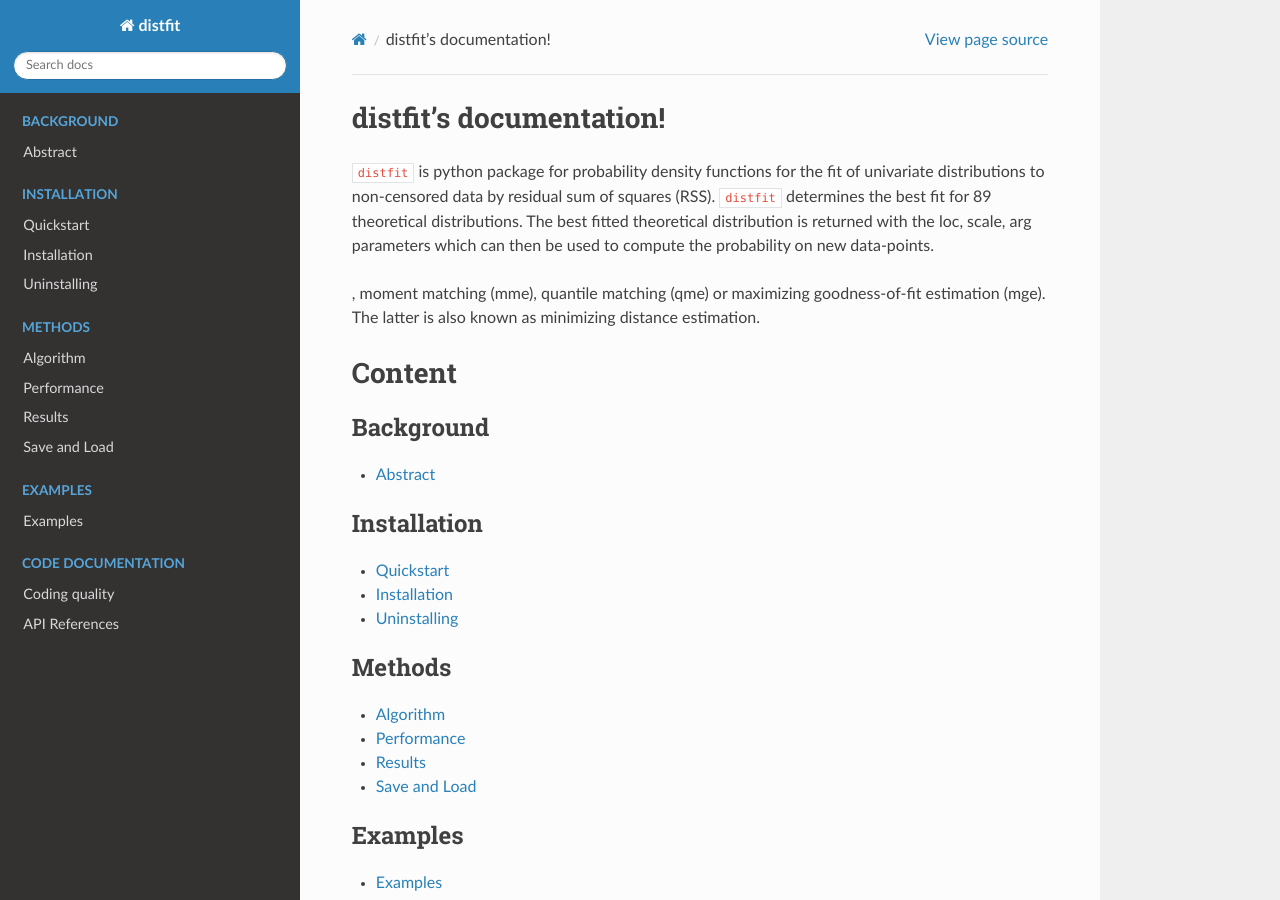
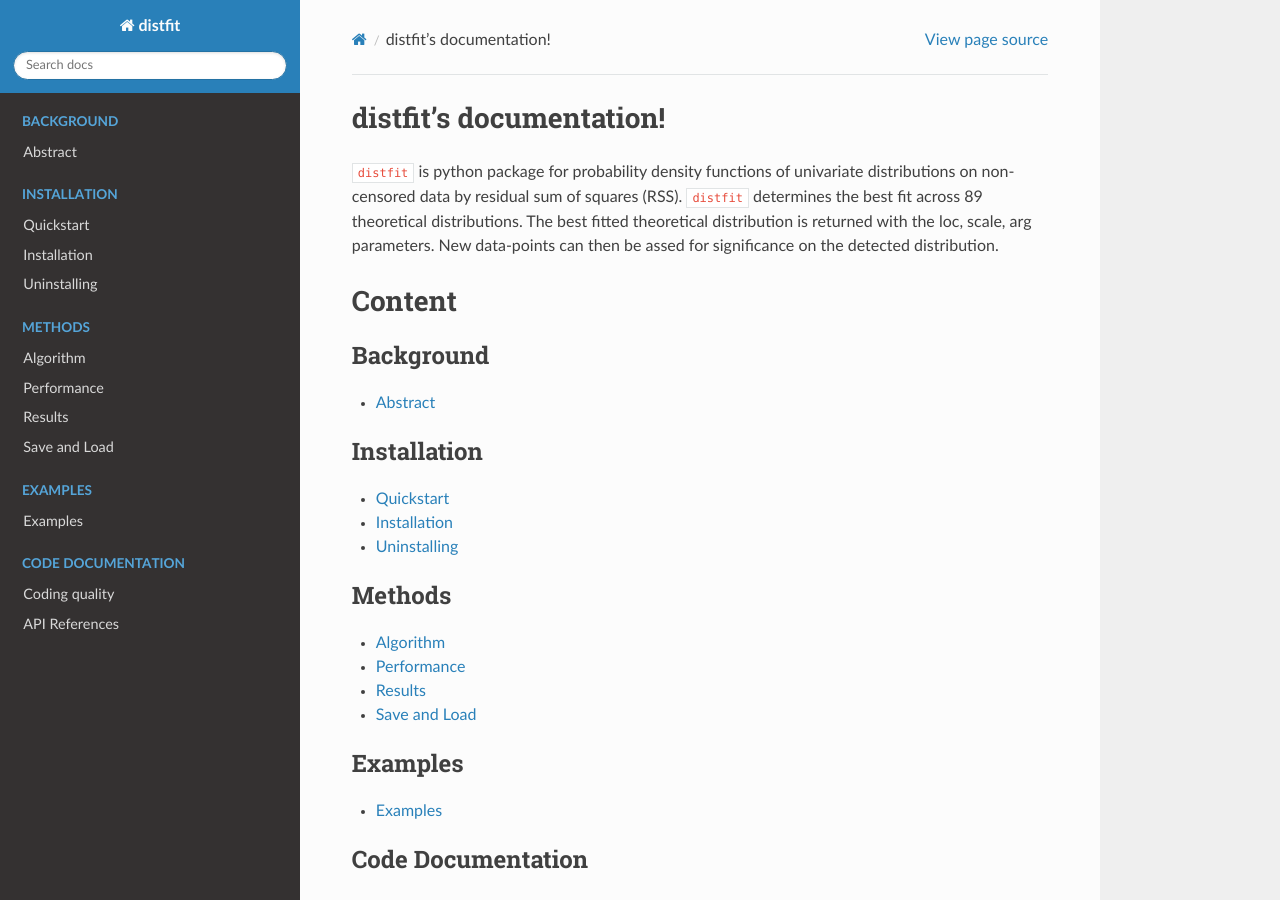
Before and after one commit to erdogant/distfit, a Sphinx documentation site: the page built from docs/source/index.rst, in a window 1280 px wide and 900 px high. Built offline with Sphinx 7.4.7 and the Read the Docs theme 2.0.0, drawn with Linux system fonts in a browser that asks for light colours.

Commit message:
udpate text

```diff
--- a/docs/source/index.rst
+++ b/docs/source/index.rst
@@ -1,11 +1,7 @@
 distfit's documentation!
 ========================
 
-``distfit`` is python package for probability density functions for the fit of univariate distributions to non-censored data by residual sum of squares (RSS). ``distfit`` determines the best fit for 89 theoretical distributions. The best fitted theoretical distribution is returned with the loc, scale, arg parameters which can then be used to compute the probability on new data-points.
-
-
-, moment matching (mme), quantile matching (qme) or maximizing goodness-of-fit estimation (mge). The latter is also known as minimizing distance estimation.
-
+``distfit`` is python package for probability density functions of univariate distributions on non-censored data by residual sum of squares (RSS). ``distfit`` determines the best fit across 89 theoretical distributions. The best fitted theoretical distribution is returned with the loc, scale, arg parameters. New data-points can then be assed for significance on the detected distribution.
 
 Content
 =======
```
